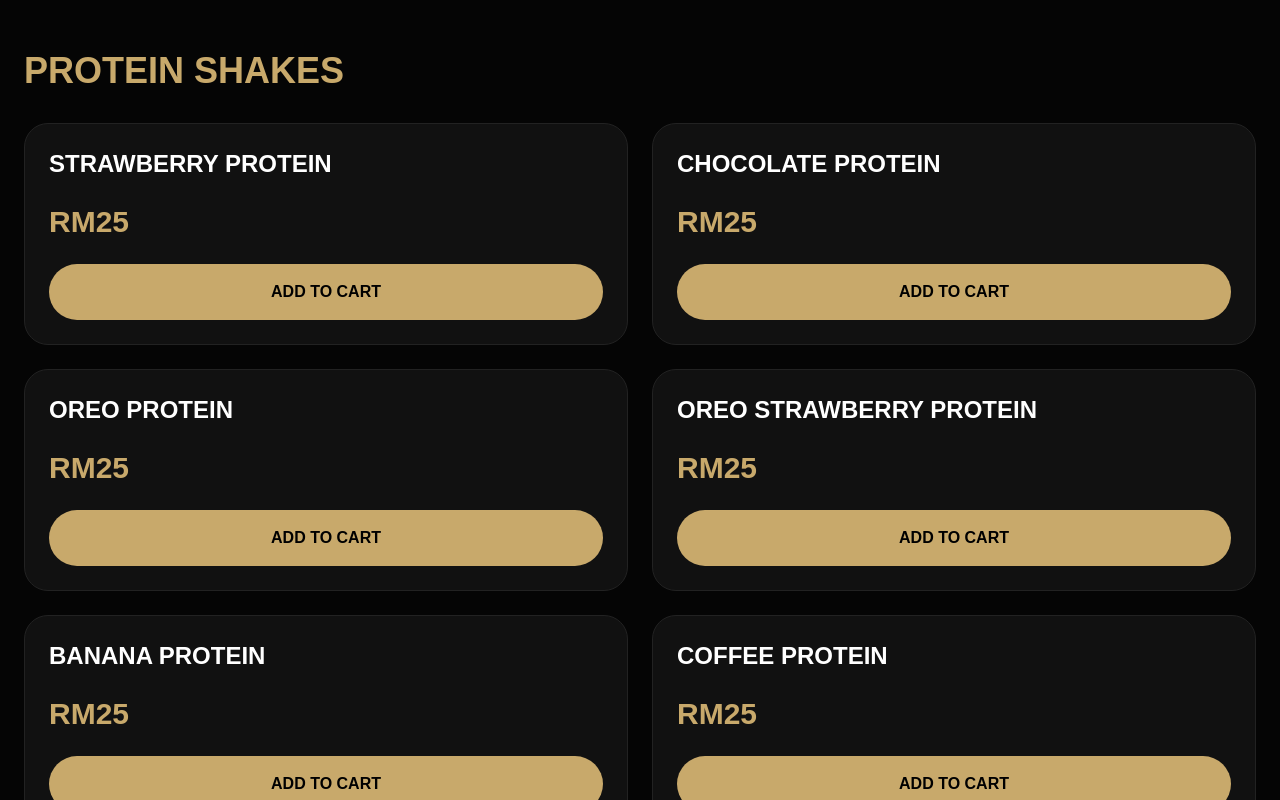
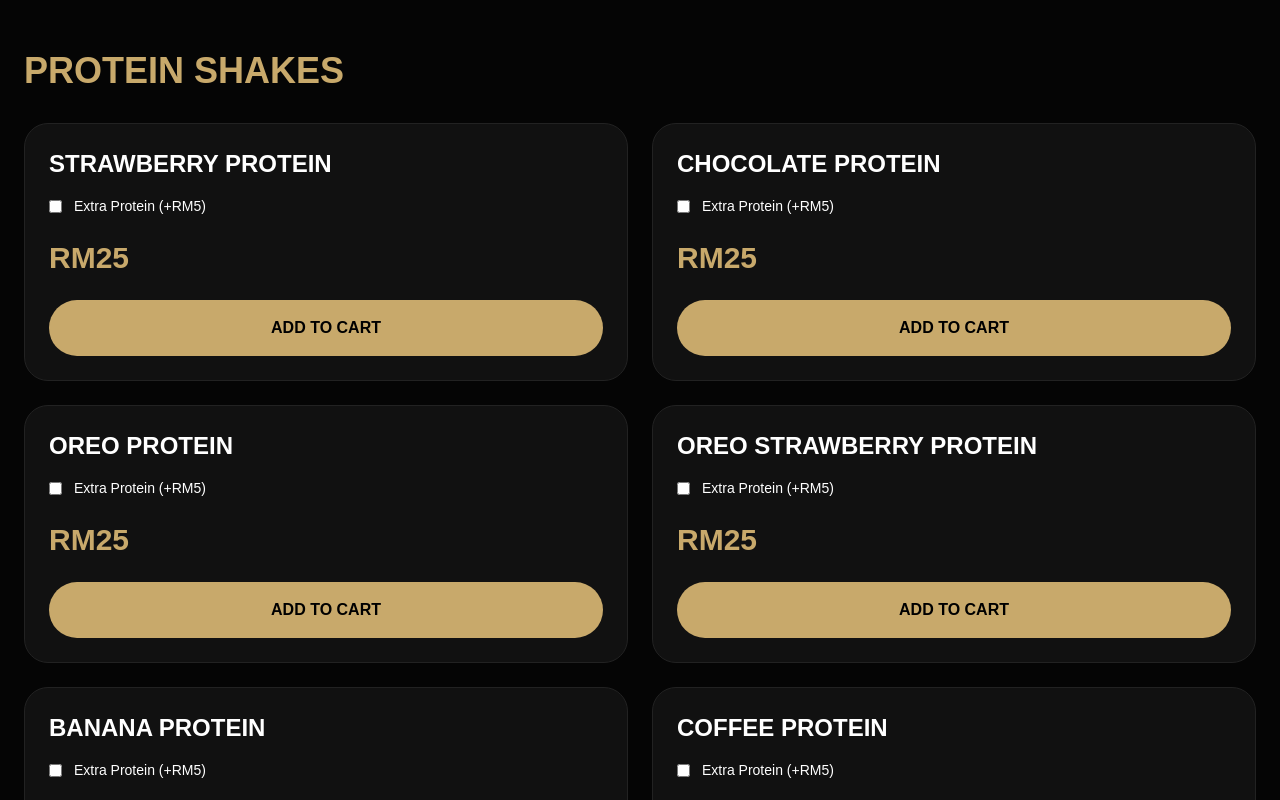
Before and after one commit to diveyaa16/mamasan-scorpion, a Next.js app: page / in a window 1280 px wide. Shown: the part 6260-7060 px from the top of the page. Built offline with nearby package versions, Linux system fonts and the light colour scheme.

Commit message:
fixed whatsapp addons

```diff
--- a/app/page tsx.tsx
+++ b/app/page tsx.tsx
@@ -431,6 +431,33 @@ export default function Home() {
 
                   cart.forEach((item) => {
                     message += `${item.name} - RM${item.finalPrice}\n`;
+                    if (item.extraChicken) {
+  message += '  + Extra Chicken\n';
+}
+
+if (item.spicy) {
+  message += '  + Spicy\n';
+}
+
+if (item.extraBurgerChicken) {
+  message += '  + Extra Crispy Chicken\n';
+}
+
+if (item.extraProtein) {
+  message += '  + Extra Protein\n';
+}
+
+if (item.mozzarella) {
+  message += '  + Mozzarella Cheese\n';
+}
+
+if (item.selectedDrinkType) {
+  message += `  + ${item.selectedDrinkType}\n`;
+}
+
+if (item.selectedSyrup && item.selectedSyrup !== "No Syrup") {
+  message += `  + ${item.selectedSyrup} Syrup\n`;
+}
                   });
 
                   message += `\nTOTAL: RM${total}`;
--- a/app/page.tsx
+++ b/app/page.tsx
@@ -86,6 +86,7 @@ export default function Home() {
   const [mozzarellaOption, setMozzarellaOption] = useState<any>({});
   const [curryOption, setCurryOption] = useState<any>({});
   const [extraBurgerChicken, setExtraBurgerChicken] = useState<any>({});
+  const [extraProtein, setExtraProtein] = useState<any>({});
 
   const [customerName, setCustomerName] = useState("");
   const [customerPhone, setCustomerPhone] = useState("");
@@ -103,6 +104,9 @@ export default function Home() {
     "Home",
     "Western",
     "Local Food / Fusion",
+    "Snacks",
+    "Milkshakes",
+    "Protein Shakes",
     "Coffee",
     "Non-Coffee",
   ];
@@ -120,6 +124,7 @@ export default function Home() {
     const mozzarellaPrice = mozzarellaOption[item.id] ? 5 : 0;
     const curryPrice = curryOption[item.id] ? 5 : 0;
     const burgerExtraPrice = extraBurgerChicken[item.id] ? 6 : 0;
+    const extraProteinPrice = extraProtein[item.id] ? 5 : 0;
 
     const finalPrice =
       item.price +
@@ -127,6 +132,7 @@ export default function Home() {
       spicyPrice +
       mozzarellaPrice +
       curryPrice +
+      extraProteinPrice +
       burgerExtraPrice;
 
     const finalItem = {
@@ -139,6 +145,7 @@ export default function Home() {
       mozzarella: mozzarellaOption[item.id] || false,
       curry: curryOption[item.id] || false,
       extraBurgerChicken: extraBurgerChicken[item.id] || false,
+      extraProtein: extraProtein[item.id] || false,
       finalPrice,
     };
 
@@ -311,6 +318,26 @@ export default function Home() {
                   <h3 className="text-2xl font-black uppercase">
                     {item.name}
                   </h3>
+
+                  {item.category === "Protein Shakes" && (
+  <div className="mt-4 space-y-3">
+
+    <label className="flex items-center gap-3 text-sm">
+      <input
+        type="checkbox"
+        checked={extraProtein[item.id] || false}
+        onChange={(e) =>
+          setExtraProtein({
+            ...extraProtein,
+            [item.id]: e.target.checked,
+          })
+        }
+      />
+      Extra Protein (+RM5)
+    </label>
+
+  </div>
+)}
 
                   {item.category === "Omelette" && (
   <div className="mt-4 space-y-3">
```
